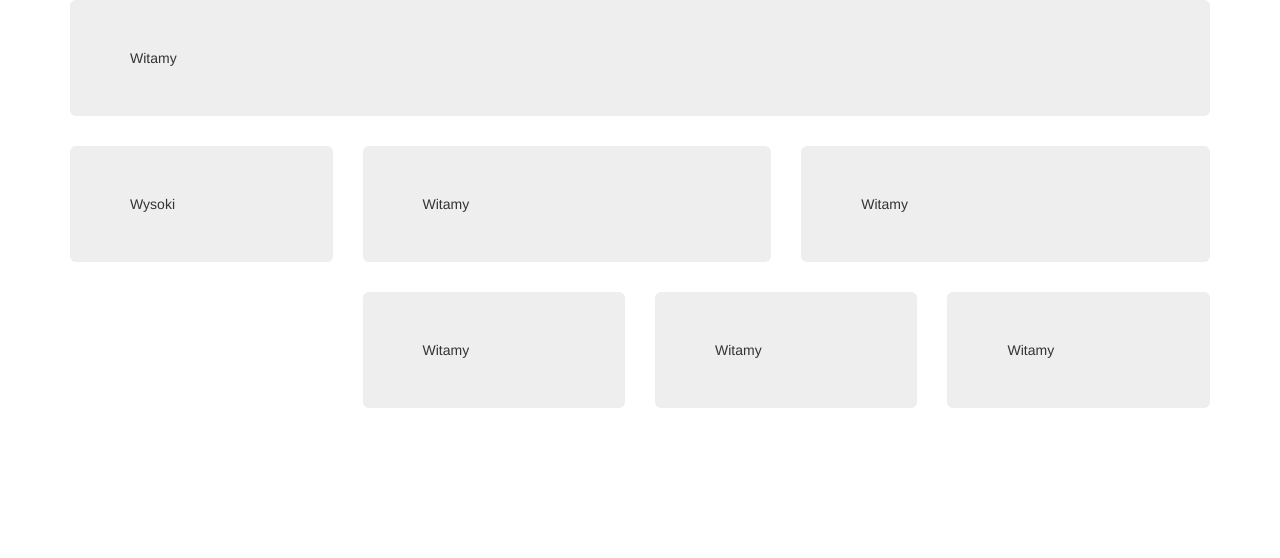
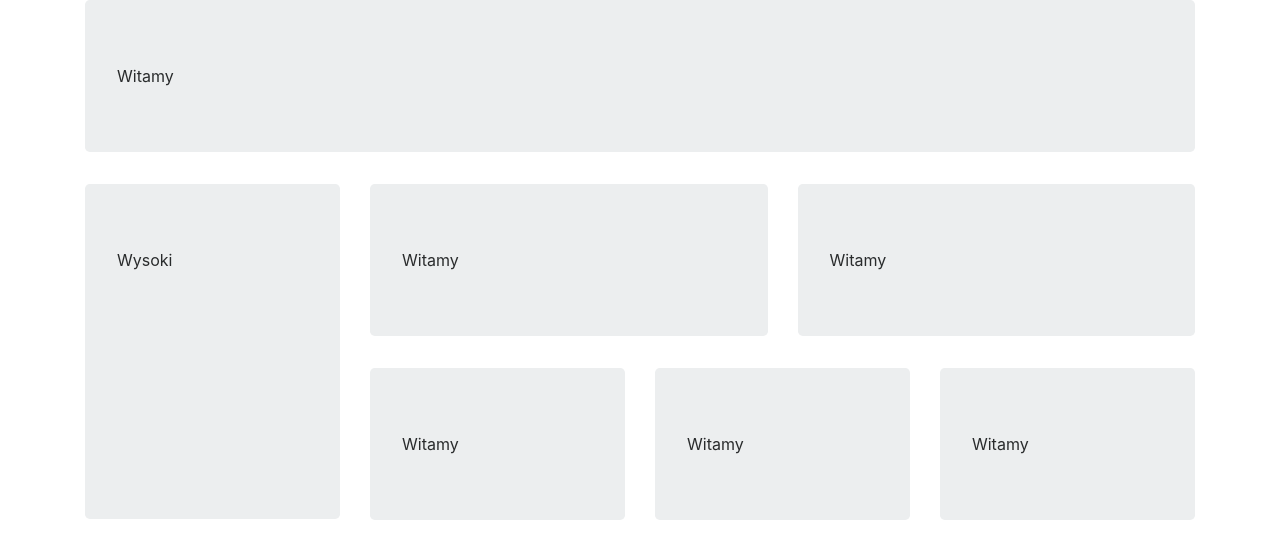
Before and after one commit to CordovaProjectsByS/Bootstrap, a plain HTML site: page index.html in a window 1280 px wide. Drawn offline with nearby package versions, Linux system fonts and the light colour scheme.

Commit message:
Wersja checkpoint

```diff
--- a/index.html
+++ b/index.html
@@ -1,40 +1,45 @@
-<!DOCTYPE html>
-<html>
+<!doctype html>
+<html lang="en">
   <head>
-        <title>Bootstrap</title>
-        <meta charset="utf-8"/>
-        <link rel="stylesheet" href="https://maxcdn.bootstrapcdn.com/bootstrap/3.3.7/css/bootstrap.min.css">
-        <meta name="viewport" content="width=device-width, initial-scale=1"/>
+    <!-- Required meta tags -->
+    <meta charset="utf-8">
+    <meta name="viewport" content="width=device-width, initial-scale=1, shrink-to-fit=no">
+
+    <!-- Bootstrap CSS -->
+    <link rel="stylesheet" href="https://maxcdn.bootstrapcdn.com/bootstrap/4.0.0-beta.3/css/bootstrap.min.css" integrity="sha384-Zug+QiDoJOrZ5t4lssLdxGhVrurbmBWopoEl+M6BdEfwnCJZtKxi1KgxUyJq13dy" crossorigin="anonymous">
+    <link rel="stylesheet" href="style.css"/>
+    <title>Hello, world!</title>
   </head>
   <body>
     <div class="container">
         <div class="row">
-                <div class="col-md-12">
+            <div class="col-lg-12">
                 <div class="jumbotron">Witamy</div>
             </div>
         </div>
         <div class="row equal">
-                    <div class="col-md-3">
-                        <div class="jumbotron">Wysoki</div>
+            <div class="col-lg-3">
+                <div class="jumbotron height90">Wysoki</div>
             </div>
-                    <div class="col-md-9">
+            <div class="col-lg-9">
                 <div class="row">
-                            <div class="col-md-6">
+                    <div class="col-lg-6 col-md-9">
                         <div class="jumbotron">Witamy</div>
                     </div>
-                            <div class="col-md-6">
+                    <div class="col-lg-6 cols-md-3">
                         <div class="jumbotron">Witamy</div>
                     </div>
                 </div>
                 <div class="row">
-                            <div class="col-md-4"><div class="jumbotron">Witamy</div></div>
-                            <div class="col-md-4"><div class="jumbotron">Witamy</div></div>
-                            <div class="col-md-4"><div class="jumbotron">Witamy</div></div>
+                    <div class="col-lg-4"><div class="jumbotron">Witamy</div></div>
+                    <div class="col-lg-4"><div class="jumbotron">Witamy</div></div>
+                    <div class="col-lg-4"><div class="jumbotron">Witamy</div></div>
                 </div>
             </div>
         </div>
     </div>
+    <script src="https://code.jquery.com/jquery-3.2.1.slim.min.js" integrity="sha384-KJ3o2DKtIkvYIK3UENzmM7KCkRr/rE9/Qpg6aAZGJwFDMVNA/GpGFF93hXpG5KkN" crossorigin="anonymous"></script>
+    <script src="https://cdnjs.cloudflare.com/ajax/libs/popper.js/1.12.9/umd/popper.min.js" integrity="sha384-ApNbgh9B+Y1QKtv3Rn7W3mgPxhU9K/ScQsAP7hUibX39j7fakFPskvXusvfa0b4Q" crossorigin="anonymous"></script>
+    <script src="https://maxcdn.bootstrapcdn.com/bootstrap/4.0.0-beta.3/js/bootstrap.min.js" integrity="sha384-a5N7Y/aK3qNeh15eJKGWxsqtnX/wWdSZSKp+81YjTmS15nvnvxKHuzaWwXHDli+4" crossorigin="anonymous"></script>
   </body>
-    <script src="https://ajax.googleapis.com/ajax/libs/jquery/3.2.1/jquery.min.js"></script>
-    <script src="https://maxcdn.bootstrapcdn.com/bootstrap/3.3.7/js/bootstrap.min.js"></script>
 </html>
--- /dev/null
+++ b/style.css
@@ -0,0 +1,3 @@
+.height90 {
+    height: 91%;
+}
```
Lines whose indentation alone changed are shown as unchanged.
